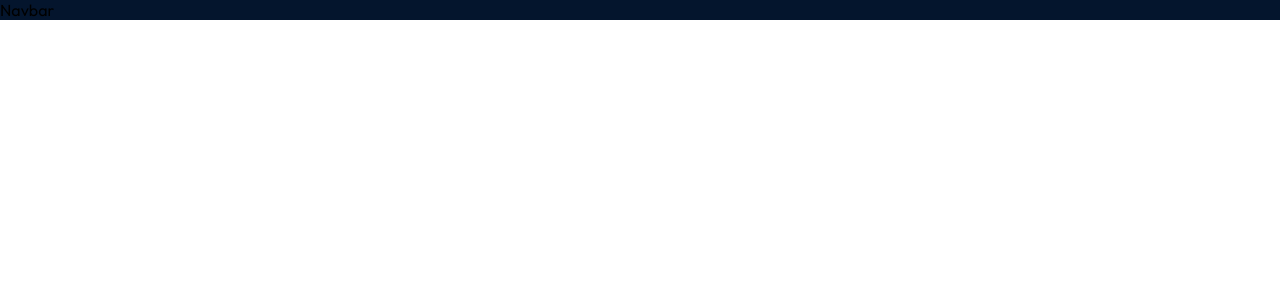
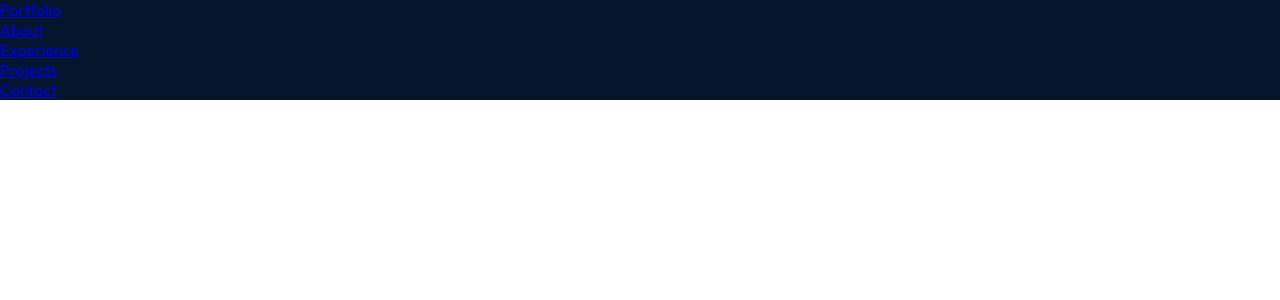
Before and after one commit to luansouzadealmeidadev/react-portfolio, a React (Vite) app: page / in a window 1280 px wide. Shown: the top 300 px of the page. Built offline with nearby package versions, Linux system fonts and the light colour scheme.

Commit message:
feat:add navbar

```diff
--- a/src/App.module.css
+++ b/src/App.module.css
@@ -5,4 +5,7 @@
     width: 100%;
     height: 100%;
 
+    color: white;
+
+
 }
--- a/src/components/Navbar/Navbar.jsx
+++ b/src/components/Navbar/Navbar.jsx
@@ -1,7 +1,25 @@
 
-export const Navbar=()=>{
-    return(
-        <div>Navbar</div>
+export const Navbar = () => {
+    return (
+        <nav>
+            <a href="/">Portfolio</a>
+            <div>
+                <ul>
+                    <li>
+                        <a href="#about">About</a>
+                    </li>
+                    <li>
+                        <a href="#experience">Experience</a>
+                    </li>
+                    <li>
+                        <a href="#projects">Projects</a>
+                    </li>
+                    <li>
+                    <a href="#contact">Contact</a>
+                    </li>
+                </ul>
+            </div>
+        </nav>
 
     )
 }
```
